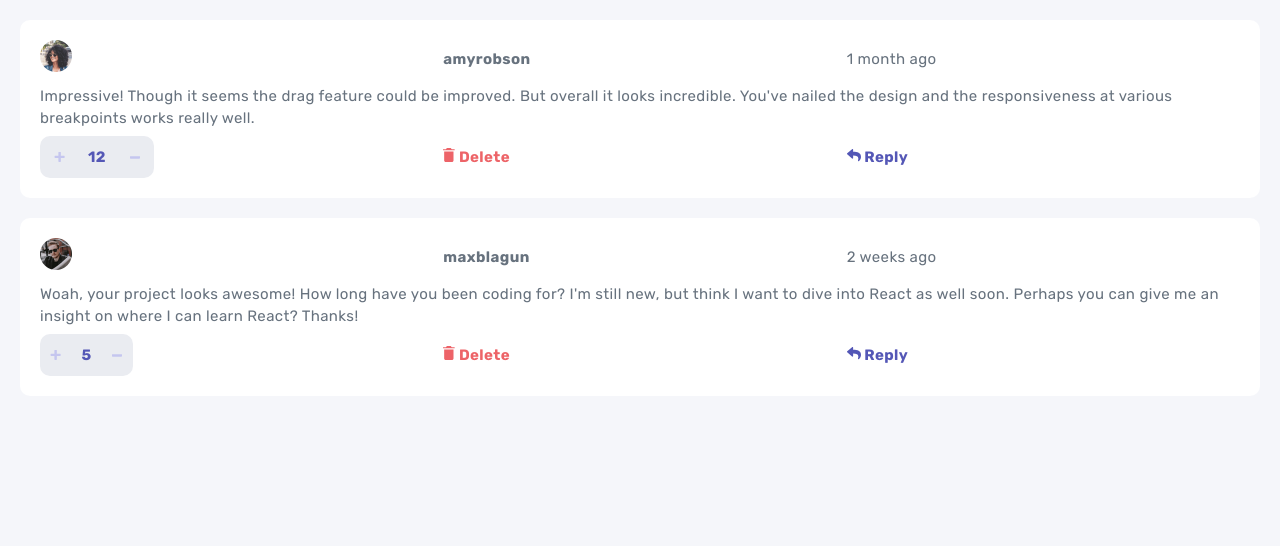
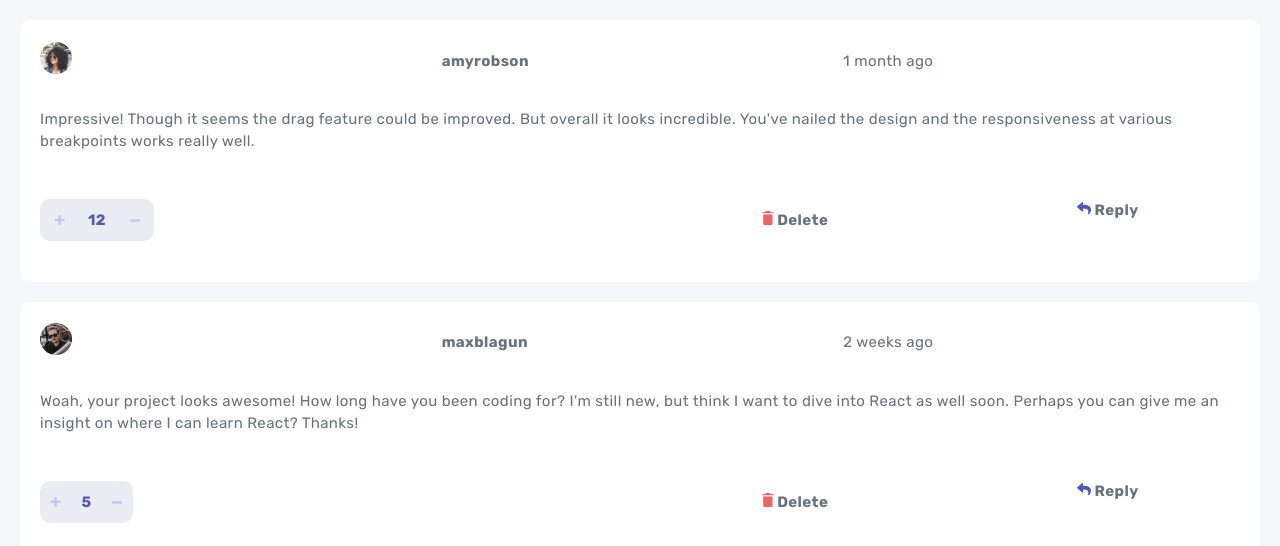
Before and after one commit to valleyman89/FrontEndMentor-Solution---Interactive-comments-section, a React (Create React App) app: page / in a window 1280 px wide. Shown: the top 546 px of the page. Built offline with nearby package versions, Linux system fonts and the light colour scheme.

Commit message:
add reply styling, properly justify components

```diff
--- a/src/index.css
+++ b/src/index.css
@@ -33,6 +33,7 @@ body {
   letter-spacing: 0.4px;
   line-height: 2.2rem;
   font-family: "Rubik", sans-serif;
+  font-weight: 400;
   -webkit-font-smoothing: antialiased;
   -moz-osx-font-smoothing: grayscale;
 }
@@ -54,7 +55,7 @@ code {
 .comment {
   align-items: center;
   display: grid;
-  grid-column-gap: 1rem;
+  grid-column-gap: 0.5rem;
   grid-row-gap: 0.7rem;
   grid-template-columns: repeat(3, 1fr);
   grid-template-rows: 0.5fr 1fr 0.5fr;
@@ -76,9 +77,13 @@ code {
   grid-area: 3 / 1 / 4 / 2;
 }
 .comment-action-2 {
+  justify-self: end;
+
   grid-area: 3 / 2 / 4 / 3;
 }
 .comment-action-3 {
+  justify-self: end;
+
   grid-area: 3 / 3 / 4 / 4;
 }
 
@@ -91,6 +96,28 @@ code {
 
 .comment__username {
   font-weight: 700;
+}
+
+/* Reply */
+.reply {
+  display: grid;
+  grid-template-columns: repeat(2, 1fr);
+  grid-template-rows: 1fr 0.5fr;
+  grid-column-gap: 0px;
+  grid-row-gap: 0px;
+  padding: 1rem;
+  align-items: center;
+}
+
+.reply-content {
+  grid-area: 1 / 1 / 2 / 3;
+}
+.reply-info {
+  grid-area: 2 / 1 / 3 / 2;
+}
+.reply-action {
+  justify-self: end;
+  grid-area: 2 / 2 / 3 / 3;
 }
 
 /* Input */
@@ -110,6 +137,7 @@ code {
 button {
   all: unset;
   cursor: pointer;
+  margin: 1rem;
 }
 .btn {
   background-color: var(--color-soft-gray);
@@ -136,17 +164,28 @@ button {
   font-weight: 700;
   padding: 1rem;
 }
-.btn button {
-  margin: 1rem;
+.btn-send {
+  border-radius: 10px;
+  background-color: var(--color-primary-blue);
+  color: var(--color-white);
+  font-weight: 500;
+  text-transform: uppercase;
+  text-align: center;
+  height: 50px;
+  width: 10rem;
+}
+
+.btn-send:hover {
+  background-color: var(--color-soft-blue);
 }
 
 /* Actions */
 .action {
   font-weight: 700;
 }
-.delete {
+.action__delete {
   color: var(--color-primary-red);
 }
-.reply {
+.action__reply {
   color: var(--color-primary-blue);
 }
```
